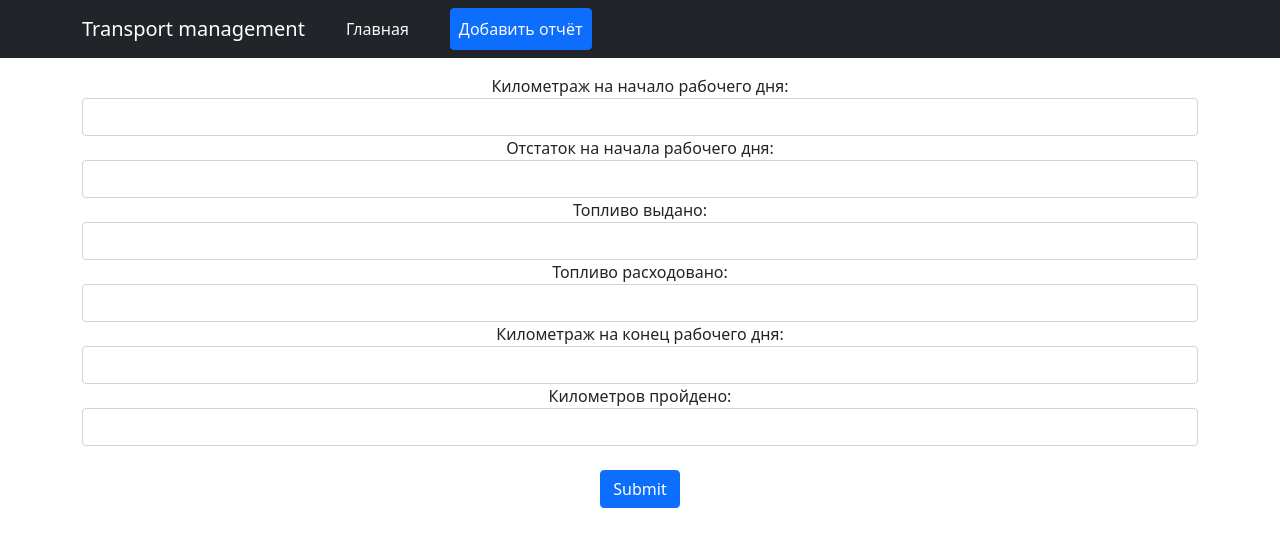
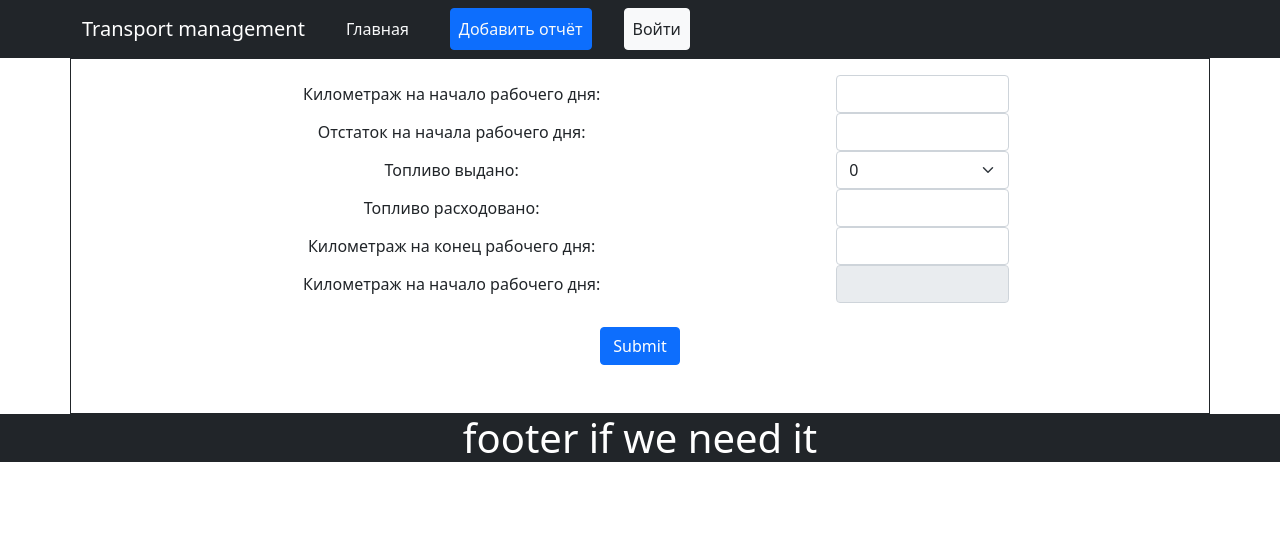
Before and after one commit to storyteller23/transport_management, a Django app: page /add-report/ in a window 1280 px wide. Shown: the top 547 px of the page. Run offline with Django 4.2, Linux system fonts and the light colour scheme; some libraries are stand-ins or nearby versions.

Commit message:
first editing

```diff
--- a/static/css/style.css
+++ b/static/css/style.css
@@ -0,0 +1,5 @@
+.form-horizontal{
+    display: block;
+    margin-bottom: 10px;
+
+}
--- a/templates/management/base.html
+++ b/templates/management/base.html
@@ -14,16 +14,23 @@
     <nav class="navbar navbar-expand-lg navbar-dark bg-dark">
         <div class="container">
             <a class="navbar-brand" href="/">Transport management</a>
+
             <button class="navbar-toggler" type="button" data-bs-toggle="collapse" data-bs-target="#navbarSupportedContent" aria-controls="navbarSupportedContent" aria-expanded="false" aria-label="Toggle navigation">
               <span class="navbar-toggler-icon"></span>
             </button>
+
             <div class="collapse navbar-collapse" id="navbarSupportedContent">
               <ul class="navbar-nav me-auto mb-2 mb-lg-0">
+
                 <li class="nav-item">
                   <a class="nav-link btn text-light mx-3" aria-current="page" href="/">Главная</a>
                 </li>
                 <li class="nav-item">
                   <a class="nav-link btn btn-primary text-light mx-3" href="/add-report">Добавить отчёт</a>
+                </li>
+                <!-- На кнопке войти настроить ссылку -->
+                <li class="nav-item">
+                  <a class="nav-link btn btn-light text-dark mx-3" href="#">Войти</a>
                 </li>
                 </ul>
           </div>
--- a/templates/management/report.html
+++ b/templates/management/report.html
@@ -3,39 +3,80 @@
 
 {% block title %}Отчёт{% endblock %}
 {% block content %}
-    <div class="container text-center">
+    <div class="container text-center border border-dark">
         <form action="/send-report/" method="post" class="mt-3">
             {% csrf_token %}
-            <div class="form-group">
+
+            <div class="row g-3 align-items-center justify-content-evenly">
+
+                <div class="col-4">
                     <label>Километраж на начало рабочего дня:</label>
+                </div>
+
+                <div class="col-2">
                     <input type="number" class="form-control" name="kilometrazh_start">
                 </div>
-            <div class="form-group">
+            </div>
+
+            <div class="row g-3 align-items-center justify-content-evenly">
+                <div class="col-4">
                     <label>Отстаток на начала рабочего дня:</label>
+                </div>
+                <div class="col-2">
                     <input type="number" class="form-control" name="remainder">
                 </div>
-
-            <div class="form-group">
-                <label>Топливо выдано:</label>
-                <input type="number" class="form-control" name="fuel_get">
             </div>
 
-            <div class="form-group">
+            <div class="row g-3 align-items-center justify-content-evenly">
+                <div class="col-4">
+                    <label>Топливо выдано:</label>
+                </div>
+                <div class="col-2">
+                    <select type="number" class="form-select" name="fuel_get">
+                        <option selected>0</option>
+                        <option value="1">10</option>
+                        <option value="2">20</option>
+                        <option value="3">40</option>
+                    </select>
+                </div>
+            </div>
+
+            <div class="row g-3 align-items-center justify-content-evenly">
+                <div class="col-4">
                     <label>Топливо расходовано:</label>
+                </div>
+                <div class="col-2">
                     <input type="number" class="form-control" name="fuel_rate">
                 </div>
+            </div>
 
-            <div class="form-group">
+            <div class="row g-3 align-items-center justify-content-evenly">
+                <div class="col-4">
                     <label>Километраж на конец рабочего дня:</label>
+                </div>
+                <div class="col-2">
                     <input type="number" class="form-control" name="kilometrazh_end">
                 </div>
+            </div>
 
-            <div class="form-group">
-                <label>Километров пройдено:</label>
-                <input type="number" class="form-control" name="trip">
+            <div class="row g-3 align-items-center justify-content-evenly">
+                <div class="col-4">
+                    <label>Километраж на начало рабочего дня:</label>
                 </div>
+                <div class="col-2">
+                    <input type="text" class="form-control" name="trip" readonly>
+                </div>
+            </div>
+
+
+
             <br>
             <input type="submit" class="btn btn-primary">
         </form>
+        <br><br>
     </div>
+
+    <footer class="bg-dark text-center text-white ">
+        <h1>footer if we need it</h1>
+    </footer>
 {% endblock %}
```
Also changed, not shown: templates/management/index.html (+14 -2 lines). Lines whose indentation alone changed are shown as unchanged.
